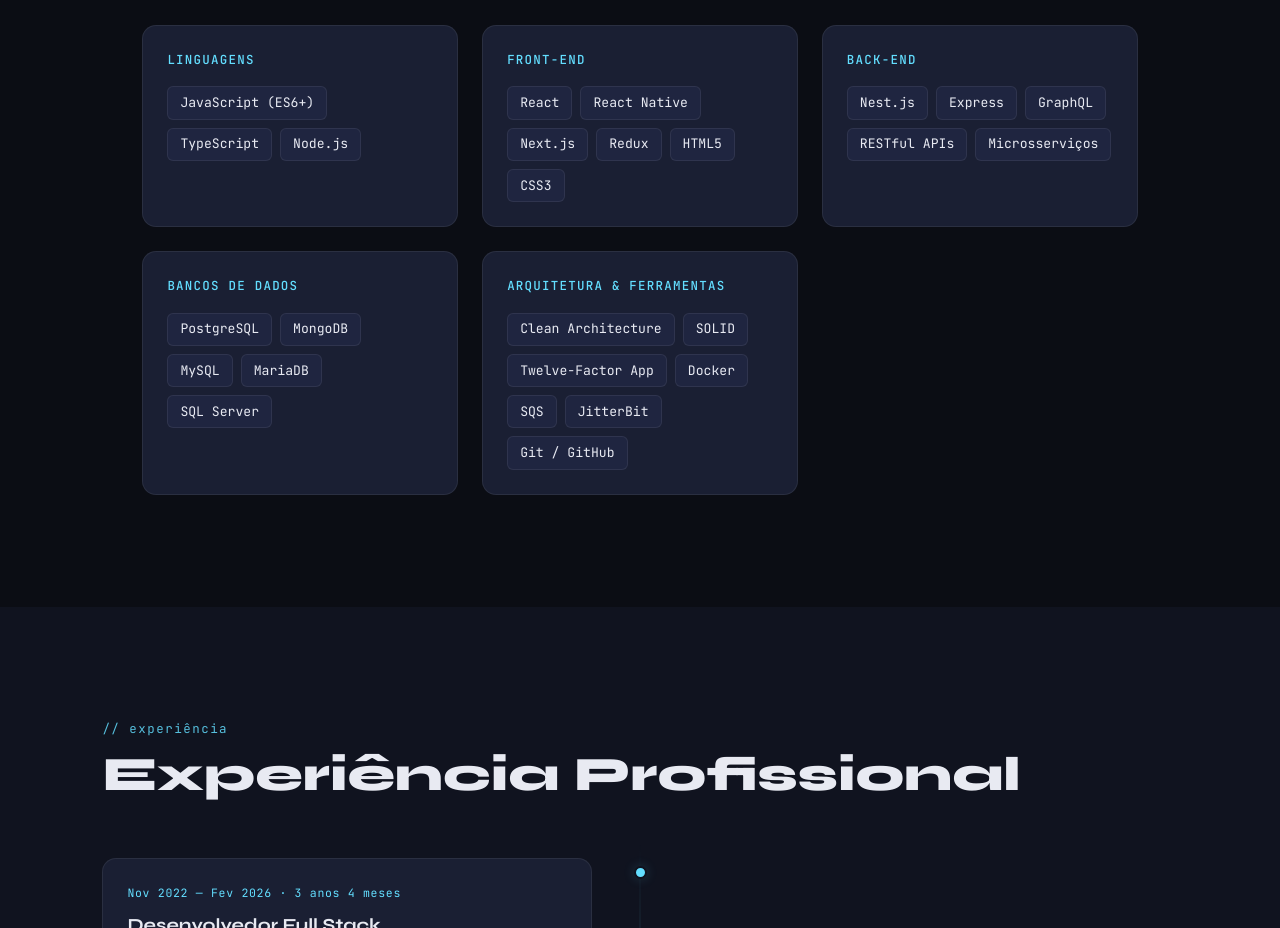
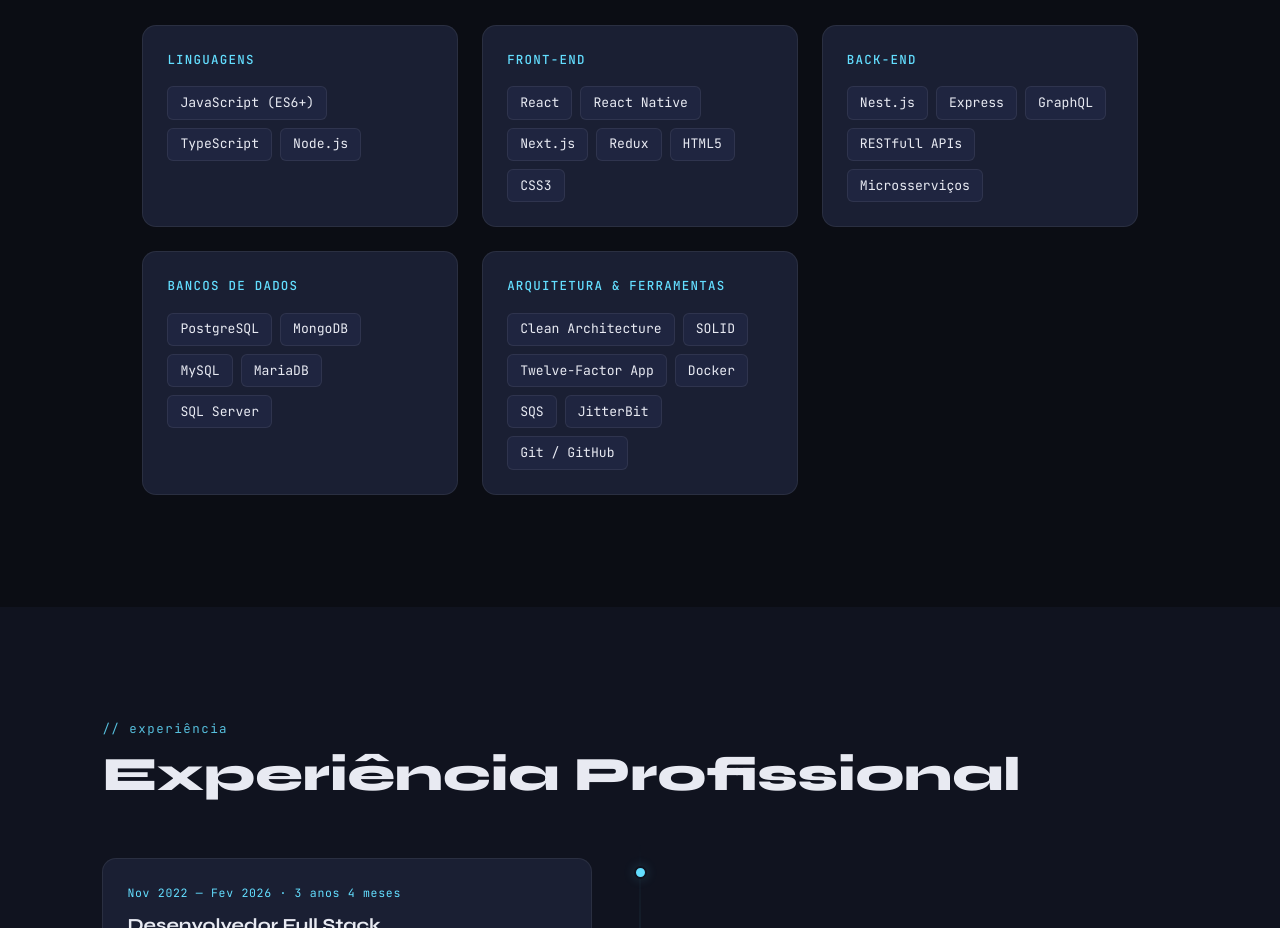
Before and after one commit to RafaelPortugal27/RafaelPortugal27, a React (Vite) app: page / in a window 1280 px wide. Shown: the part 1700-2628 px from the top of the page. Built offline with nearby package versions, Linux system fonts and the light colour scheme.

Commit message:
fix misspell

```diff
--- a/src/pages/portfolio/index.tsx
+++ b/src/pages/portfolio/index.tsx
@@ -14,7 +14,7 @@ const translations: Record<Lang, Translation> = {
 const skillsData = {
   languages: ['JavaScript (ES6+)', 'TypeScript', 'Node.js'],
   frontend: ['React', 'React Native', 'Next.js', 'Redux', 'HTML5', 'CSS3'],
-  backend: ['Nest.js', 'Express', 'GraphQL', 'RESTful APIs', 'Microsserviços'],
+  backend: ['Nest.js', 'Express', 'GraphQL', 'RESTfull APIs', 'Microsserviços'],
   db: ['PostgreSQL', 'MongoDB', 'MySQL', 'MariaDB', 'SQL Server'],
   arch: ['Clean Architecture', 'SOLID', 'Twelve-Factor App', 'Docker', 'SQS', 'JitterBit', 'Git / GitHub'],
 };
```
